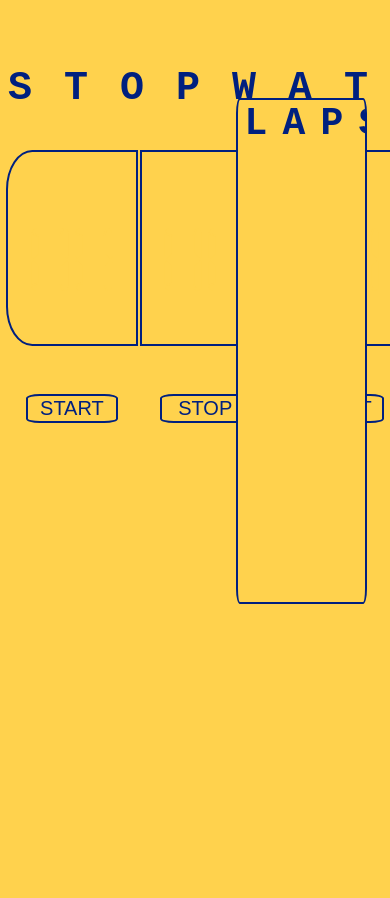
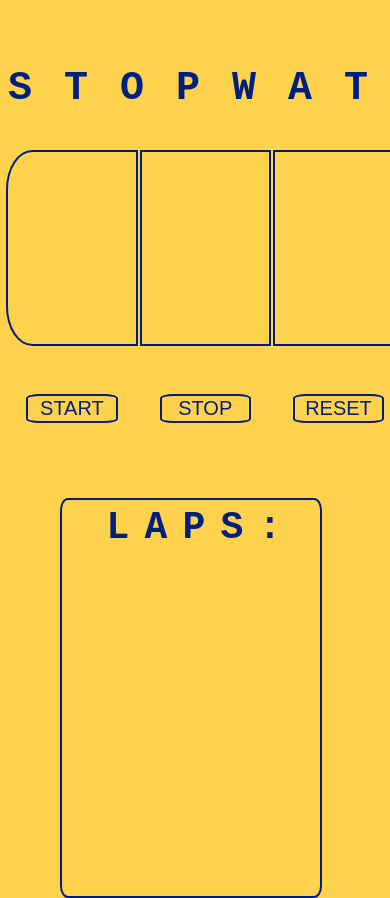
Before and after one commit to fourloops/StopwatchFO, a plain HTML site: page index.html in a window 390 px wide. Shown: the top 898 px of the page. Before the commit the page ends 844 px from the top, so only its background shows below. Drawn offline with Linux system fonts and the light colour scheme; a web font is replaced by a local one.

Commit message:
responsive

```diff
--- a/style.css
+++ b/style.css
@@ -171,3 +171,19 @@ p:last-child {
         width: 100%;
     }
 }
+
+@media only screen and (max-width: 768px) {
+    #blackboard {
+        clear: both;
+        height: 10em;
+        width: 70%;
+        margin-right: 16%;
+        text-align: center;
+    }
+    #stopwatch {
+        width: 100%;
+    }
+    h1 {
+        width: 100%;
+    }
+}
```
